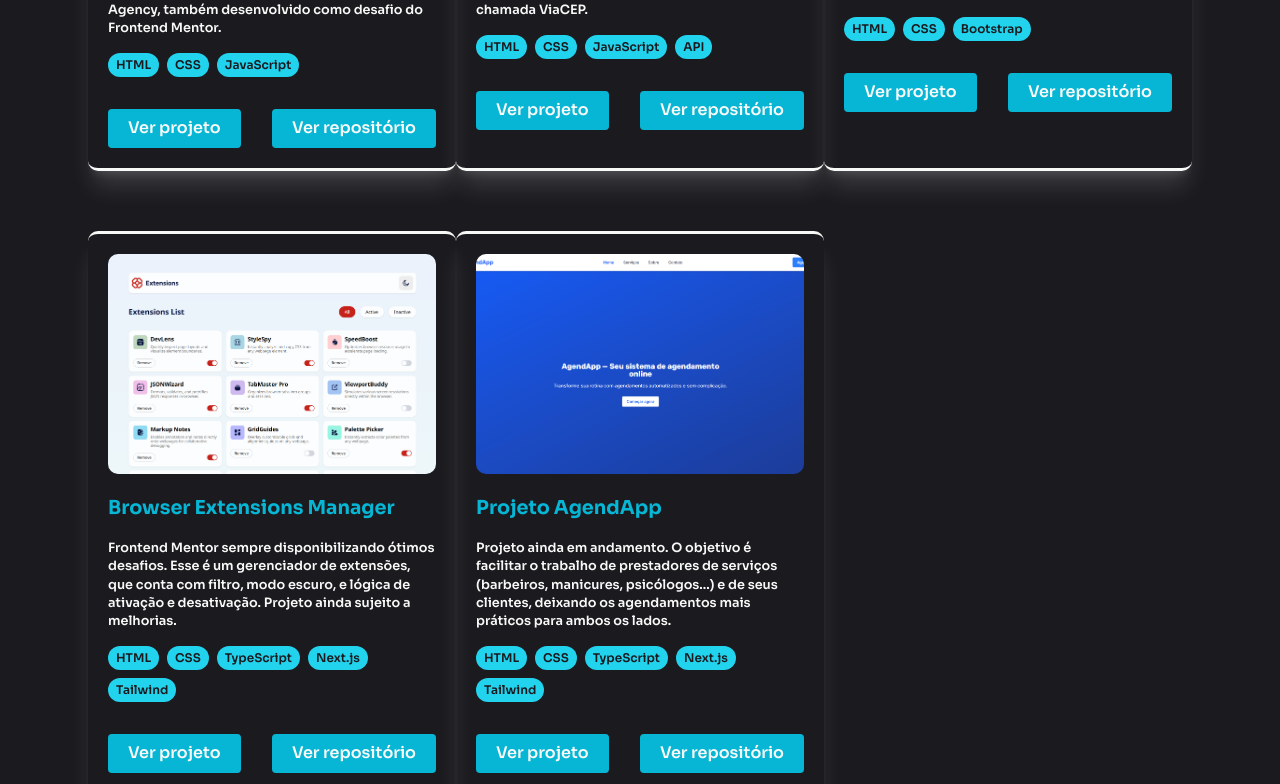
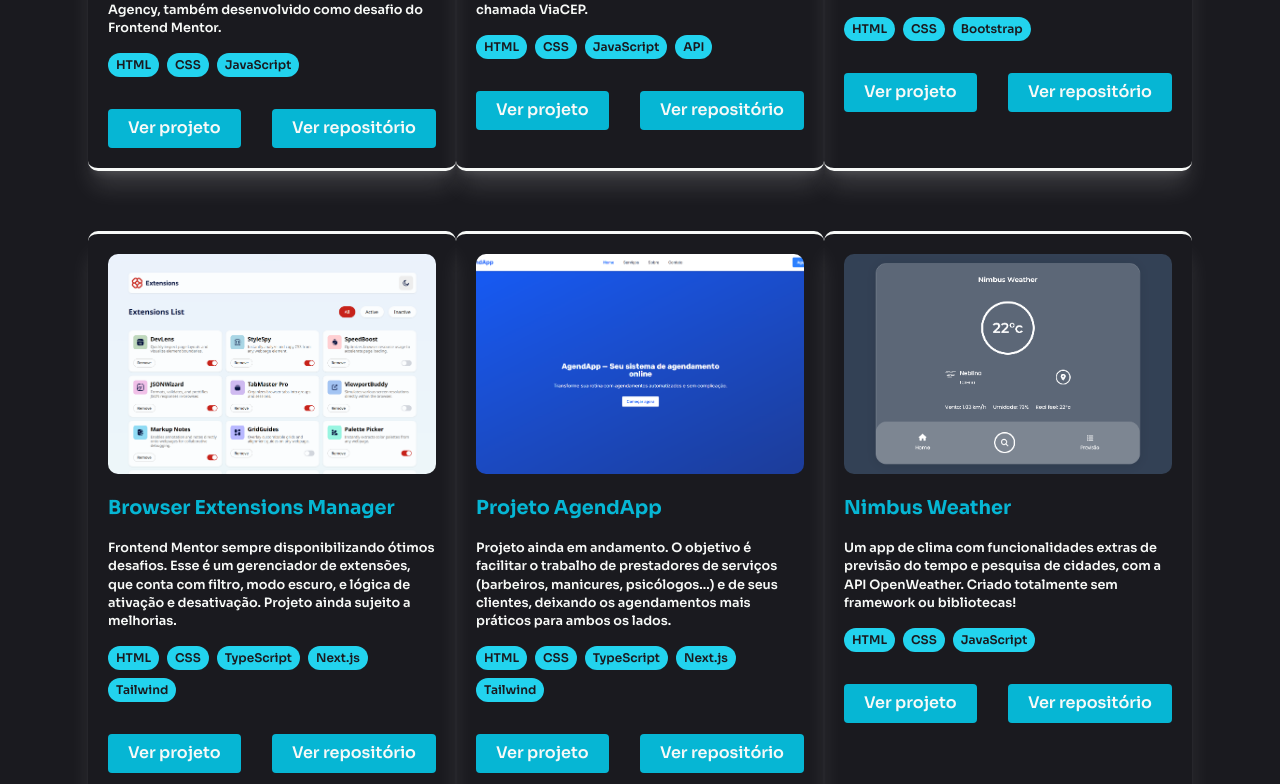
Before and after one commit to ed-matheus/my-portfolio, a Next.js app: page /projetos in a window 1280 px wide. Shown: the part 2010-2794 px from the top of the page. Built offline with nearby package versions, Linux system fonts and the light colour scheme.

Commit message:
incluindo +1 projeto no portfólio (Nimbus Weather)

```diff
--- a/src/app/projetos/page.js
+++ b/src/app/projetos/page.js
@@ -24,7 +24,7 @@ const Projetos = () => {
 			: projects.filter((p) => p.category === selectedCategory);
 
 	const qtdProjetos = filteredProjects.length;
-	console.log(filteredProjects.length);
+	// console.log(filteredProjects.length);
 
 	// variantes
 	const fadeUp = {
--- a/src/data/my-projects.json
+++ b/src/data/my-projects.json
@@ -138,5 +138,18 @@
     ],
     "category": "Em Código",
     "codeLink": "https://github.com/ed-matheus/agenda-app"
+  },
+  {
+    "img": "nimbus-weather.png",
+    "name": "Nimbus Weather",
+    "desc": "Um app de clima com funcionalidades extras de previsão do tempo e pesquisa de cidades, com a API OpenWeather. Criado totalmente sem framework ou bibliotecas!",
+    "skills": [
+      { "id": 1, "name": "HTML" },
+      { "id": 2, "name": "CSS" },
+      { "id": 3, "name": "JavaScript" }
+    ],
+    "category": "Em Código",
+    "link": "https://ed-matheus.github.io/nimbus-weather/index.html",
+    "codeLink": "https://github.com/ed-matheus/nimbus-weather"
   }
 ]
```
Also changed, not shown: public/project-images/nimbus-weather.png (added).
